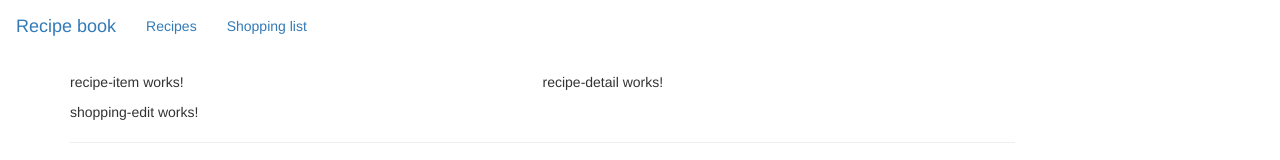
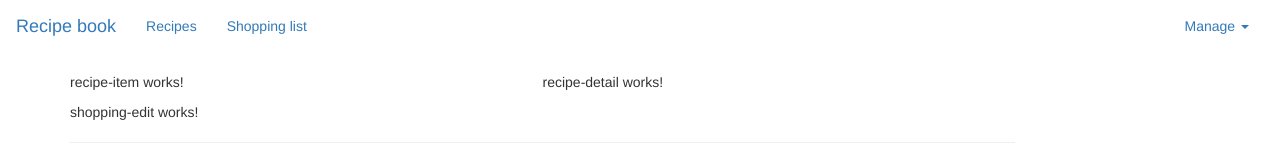
Before and after one commit to ioanh/recipe-book, an Angular app: page / in a window 1280 px wide. Shown: the top 160 px of the page. Built offline with nearby package versions, Linux system fonts and the light colour scheme.

Commit message:
Updated header

```diff
--- a/src/app/header/header.component.html
+++ b/src/app/header/header.component.html
@@ -11,6 +11,7 @@
             </ul>
             <ul class="nav navbar-nav navbar-right">
                 <li class="dropdown">
+                    <a href="#" class="dropdown-toggle" role="button">Manage <span class="caret"></span></a>
                     <ul class="dropdown-menu">
                         <li><a href="#">Save data</a></li>
                         <li><a href="#">Fetch data</a></li>
```
